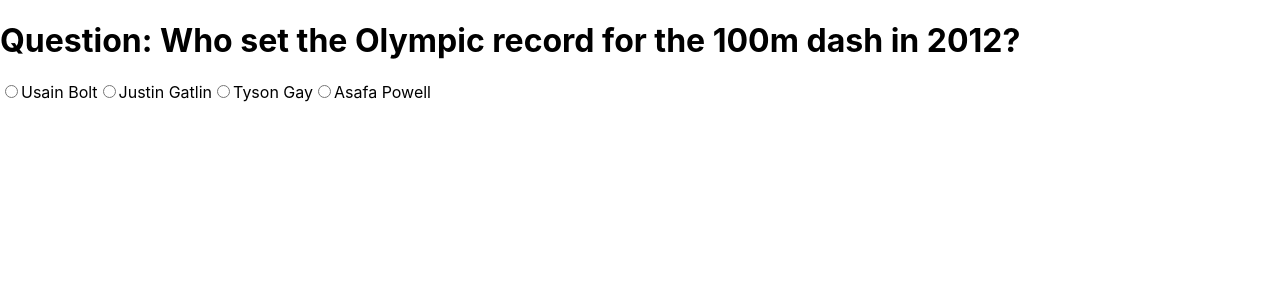
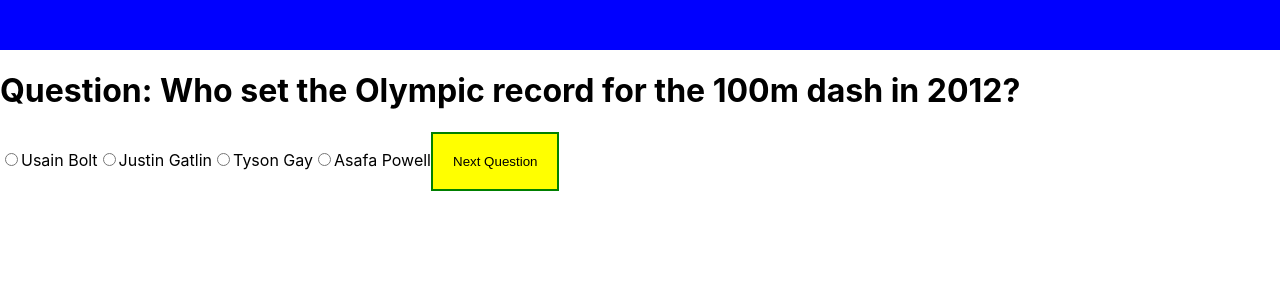
Before and after one commit to Technigo/project-redux-quiz-old, a React (Create React App) app: page / in a window 1280 px wide. Shown: the top 300 px of the page. Built offline with nearby package versions, Linux system fonts and the light colour scheme.

Commit message:
began stylng some components and added functionality to button

```diff
--- a/package.json
+++ b/package.json
@@ -14,7 +14,8 @@
     "react": "^18.2.0",
     "react-dom": "^18.2.0",
     "react-redux": "^8.0.2",
-    "react-scripts": "^5.0.1"
+    "react-scripts": "^5.0.1",
+    "styled-components": "^5.3.9"
   },
   "scripts": {
     "start": "react-scripts start",
--- a/src/App.js
+++ b/src/App.js
@@ -3,6 +3,7 @@ import { Provider } from 'react-redux';
 import { combineReducers, configureStore } from '@reduxjs/toolkit';
 import { quiz } from 'reducers/quiz';
 
+import HeaderContainer from 'components/Header';
 import { CurrentQuestion } from 'components/CurrentQuestion';
 
 const reducer = combineReducers({
@@ -14,6 +15,7 @@ const store = configureStore({ reducer });
 export const App = () => {
   return (
     <Provider store={store}>
+      <HeaderContainer />
       <CurrentQuestion />
     </Provider>
   );
--- /dev/null
+++ b/src/components/Buttons.js
@@ -0,0 +1,23 @@
+
+import styled from 'styled-components'
+// import { quiz } from 'reducers/quiz'
+
+const ButtonContainer = styled.div`
+display: flex;
+justify-content: center;
+/* background-color: pink; */
+
+`
+export const Button = styled.button`
+border: 2px solid black;
+padding: 5px;
+width: ${(props) => (props.submit ? '5%' : '40%')};
+
+`
+export const NextQuestionBtn = styled.button`
+border: 2px solid green;
+padding: 20px;
+background-color: yellow;
+
+`
+export default ButtonContainer
--- a/src/components/CurrentQuestion.js
+++ b/src/components/CurrentQuestion.js
@@ -1,28 +1,52 @@
+/* eslint-disable import/no-duplicates */
 
 import React from 'react'
 import { useSelector, useDispatch } from 'react-redux'
-// import { quiz } from 'reducers/quiz'
+import { quiz } from 'reducers/quiz'
+import { NextQuestionBtn } from './Buttons'
+// eslint-disable-next-line import/no-duplicates
+import ButtonContainer from './Buttons'
 
 export const CurrentQuestion = () => {
   const question = useSelector((state) => state.quiz.questions[state.quiz.currentQuestionIndex])
-
+  const dispatch = useDispatch();
   if (!question) {
     return <h1>Oh no! I could not find the current question!</h1>
+  }
+  const onButtonClick = ({ answerIndex }) => {
+    dispatch(quiz.actions.goToNextQuestion())
+    dispatch(quiz.actions.submitAnswer({ answerIndex }))
+  }
+
+  // Do we need this one?
+  const onAnswerSubmit = (id, index) => {
+    dispatch(quiz.actions.submitAnswer({ questionId: id, answerIndex: index }))
   }
 
   return (
     <div>
       <h1>Question: {question.questionText}</h1>
-      {question.options.map((singleOption) => <label htmlFor="current-question" key={singleOption}>
+      {question.options.map((singleOption, answerIndex) =>
+        // eslint-disable-next-line implicit-arrow-linebreak
+        <label htmlFor="current-question" key={singleOption}>
           <input
             id="current-question"
             type="radio"
             value={singleOption}
             // onChange={(event) => set???(event.target.value)} need to set with real values
-          // checked={singleOption === ???} need to set with real values
+            // checked={singleOption}
+            index={answerIndex}
             aria-label={singleOption} />
           {singleOption}
         </label>)}
+
+      {/* <Button submit>Submit</Button>
+        <Button>Submit</Button> */}
+      <NextQuestionBtn
+        onClick={onButtonClick}
+        type="button">Next Question
+      </NextQuestionBtn>
+
     </div>
   )
 }
--- /dev/null
+++ b/src/components/Header.js
@@ -0,0 +1,15 @@
+// import React from 'react'
+import styled from 'styled-components'
+// import starfullSky from '../assets/starfullSky.mov'
+
+const HeaderContainer = styled.div`
+    display: flex;
+    width: 100%;
+    height: 50px;
+    background-color: blue;
+`
+// return (
+//     const backgroundVideo = () => {
+//     <video src={starfullSky} alt="background" />
+// )}
+export default HeaderContainer;
```
Also changed, not shown: 1 other file (tests, documents, lock files or other folders). Lines whose indentation alone changed are shown as unchanged.
